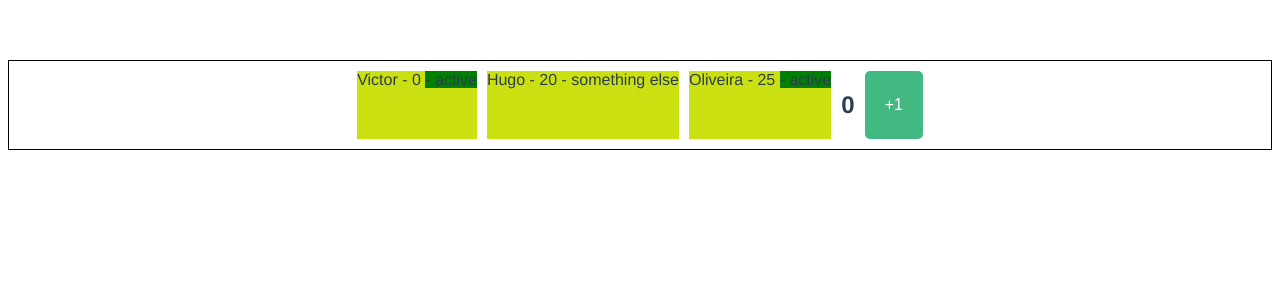
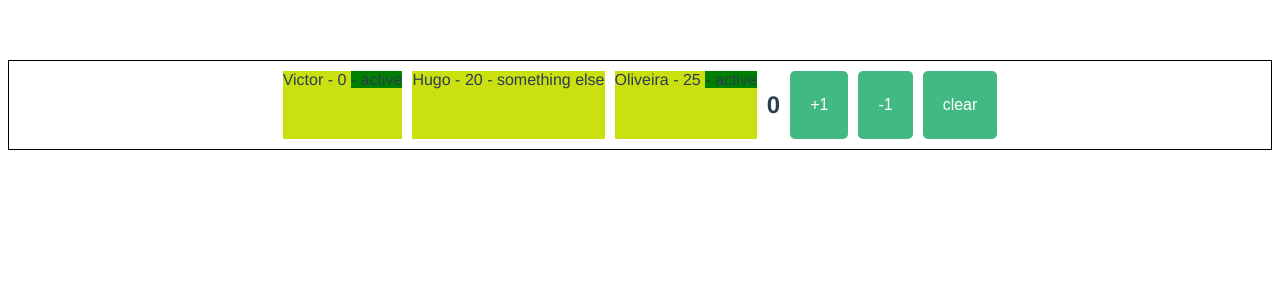
Before and after one commit to Thorugoh/web-pocs, a Vue app in the folder hello-vue/: page / in a window 1280 px wide. Shown: the top 300 px of the page. Built offline with nearby package versions, Linux system fonts and the light colour scheme.

Commit message:
event emit

```diff
--- a/hello-vue/src/App.vue
+++ b/hello-vue/src/App.vue
@@ -4,7 +4,18 @@
     <MyBox name="Hugo" age="20" status="something else"/>
     <MyBox name="Oliveira" age="25"/>
     <h2>{{ count }}</h2>
-    <MyButton @increment="incrementCount"/>
+    <MyButton
+      title="+1"
+      @update="incrementCount"
+    />
+    <MyButton
+      title="-1"
+      @update="decrement"
+    />
+    <MyButton
+    title="clear"
+      @update="clear"
+    />
   </div>
 
 </template>
@@ -28,6 +39,12 @@ export default {
   methods: {
     incrementCount() {
       this.count++;
+    },
+    decrement() {
+      this.count--;
+    },
+    clear() {
+      this.count = 0;
     }
   }
 }
--- a/hello-vue/src/components/MyButton.vue
+++ b/hello-vue/src/components/MyButton.vue
@@ -1,13 +1,19 @@
 
 <template>
-    <button @click="$emit('increment')">
-        +1
+    <button @click="$emit('update')">
+        {{ title }}
     </button>
 </template>
 
 <script>
 export default {
     name: "MyButton",
+    props: {
+        title: {
+            type: String,
+            default: "+1"
+        }
+    }
 }
 </script>
 
```
